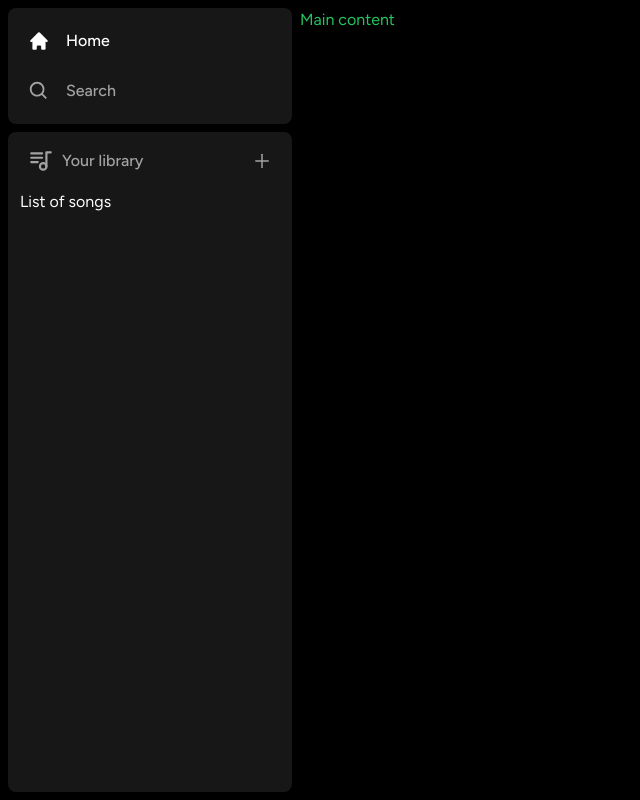
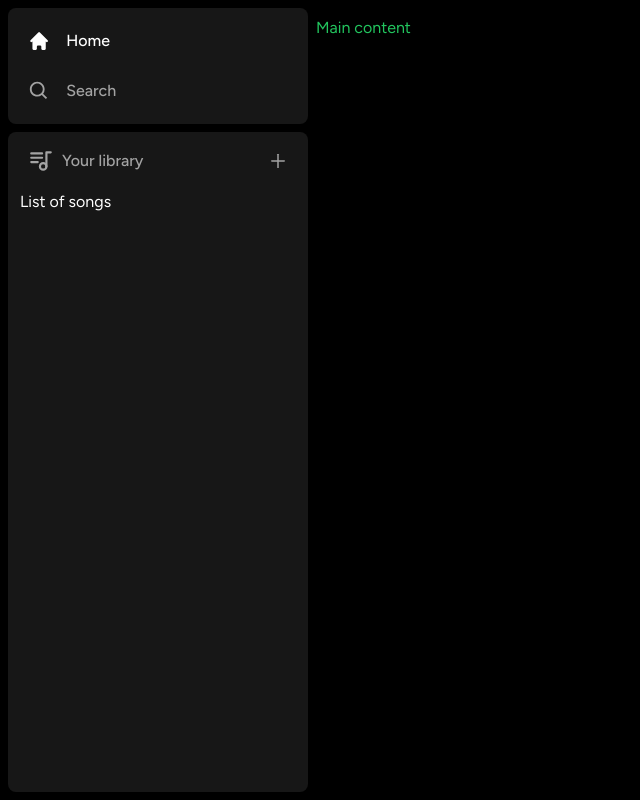
Before and after one commit to deumolo/cwa-spotify, a Next.js app: page / in a window 1280 px wide. Shown: the whole page, without its empty margins (0-640 px from the left). Built offline with nearby package versions, Linux system fonts and the light colour scheme.

Commit message:
Fixed padding in Sidebar component

```diff
--- a/components/Sidebar.tsx
+++ b/components/Sidebar.tsx
@@ -32,8 +32,8 @@ const Sidebar: React.FC<SidebarProps> = ({ children }) => {
   );
 
   return (
-    <div className="flex h-full">
-      <div class="hidden md:flex flex-col gap-y-2 bg-black h-full w-[300px] p-2">
+    <div className="flex h-full p-2 gap-x-2">
+      <div class="hidden md:flex flex-col gap-y-2 bg-black h-full w-[300px]">
         <Box className="">
           <div
             className="
```
